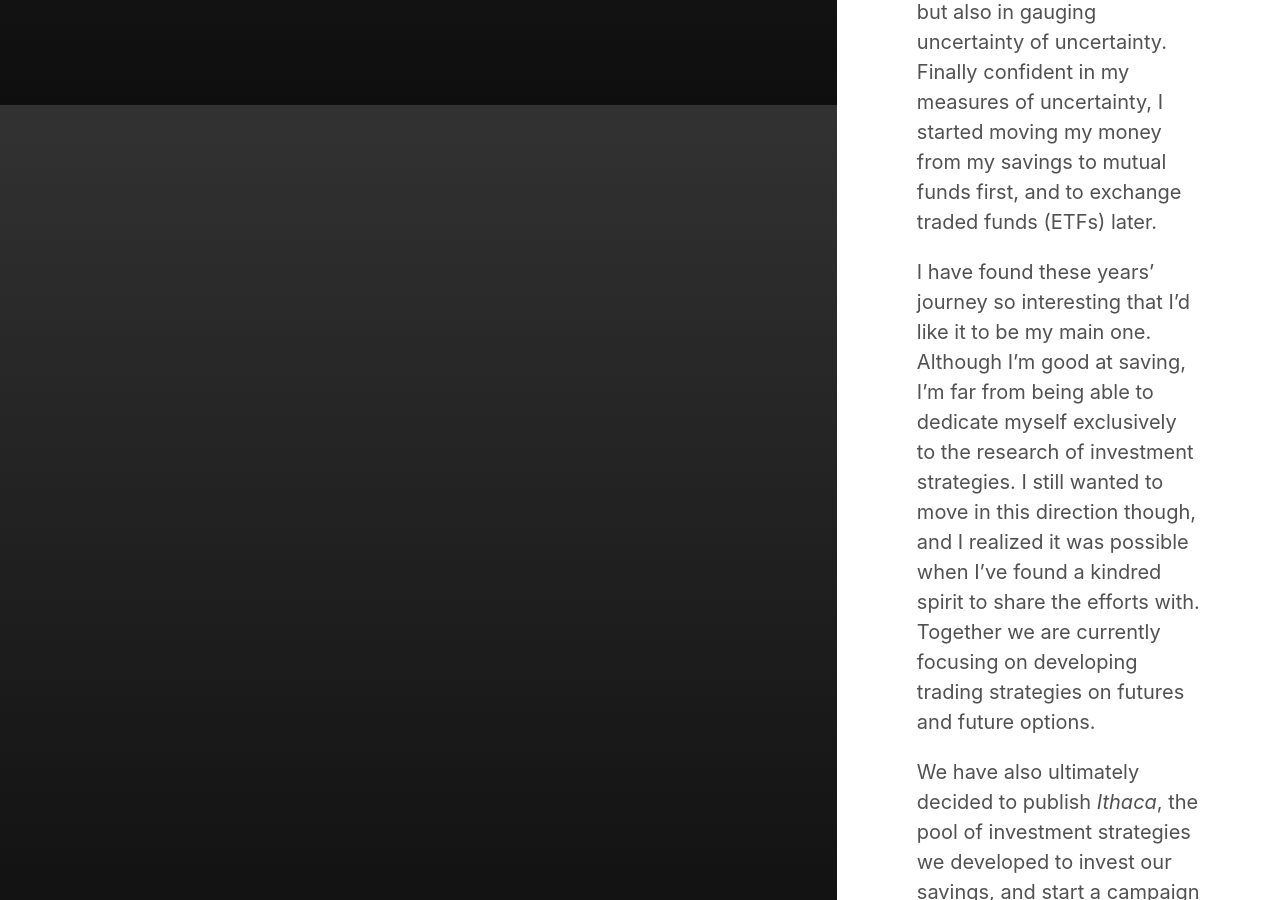
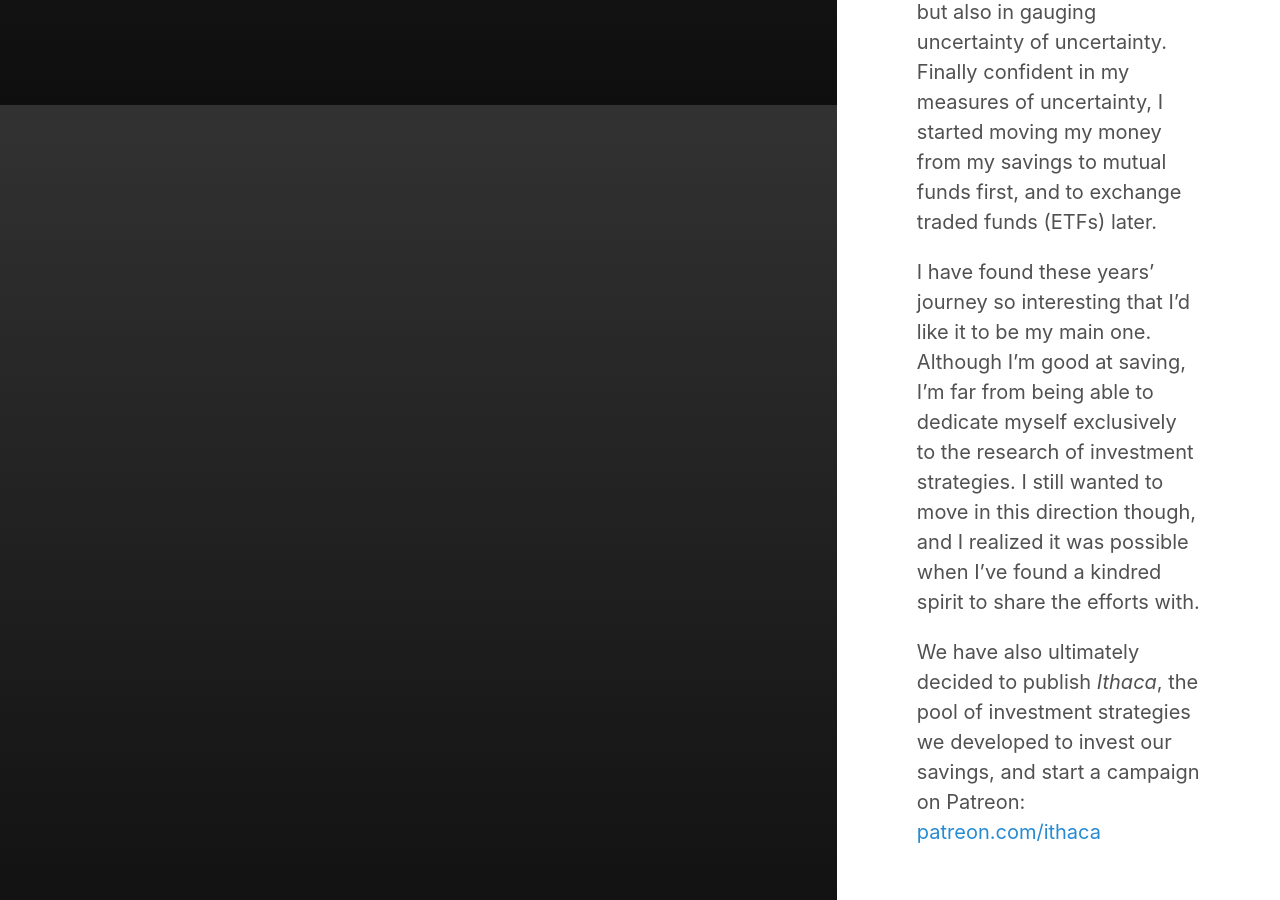
Before and after one commit to IthacaResearch/ithacaresearch.github.io, a Jekyll site: the page built from category/about.md, in a window 1280 px wide and 900 px high, scrolled down 2595 px. Built offline with Jekyll 4.4.1, drawn with Linux system fonts in a browser that asks for light colours.

Commit message:
Update about.md

```diff
--- a/category/about.md
+++ b/category/about.md
@@ -17,6 +17,6 @@
 I had to gain confidence before moving my savings, more specifically confidence from a statistics' point of view: what were the chances I could lose more than 10 % of my savings? What were the chances I could lose more than 20 %? Was I comfortable with this possible loss?
 Although I had had to deal with statistics as an engineer, I was only now beginning to fully appreciate it: it could not only help you in gauging uncertainty on the basis of something certain, but also in gauging uncertainty of uncertainty. Finally confident in my measures of uncertainty, I started moving my money from my savings to mutual funds first, and to exchange traded funds (ETFs) later.
 
-I have found these years' journey so interesting that I'd like it to be my main one. Although I'm good at saving, I'm far from being able to dedicate myself exclusively to the research of investment strategies. I still wanted to move in this direction though, and I realized it was possible when I've found a kindred spirit to share the efforts with. Together we are currently focusing on developing trading strategies on futures and future options.
+I have found these years' journey so interesting that I'd like it to be my main one. Although I'm good at saving, I'm far from being able to dedicate myself exclusively to the research of investment strategies. I still wanted to move in this direction though, and I realized it was possible when I've found a kindred spirit to share the efforts with.
 
 We have also ultimately decided to publish _Ithaca_, the pool of investment strategies we developed to invest our savings, and start a campaign on Patreon: [patreon.com/ithaca](https://www.patreon.com/ithaca "Go to Patreon page")
```
